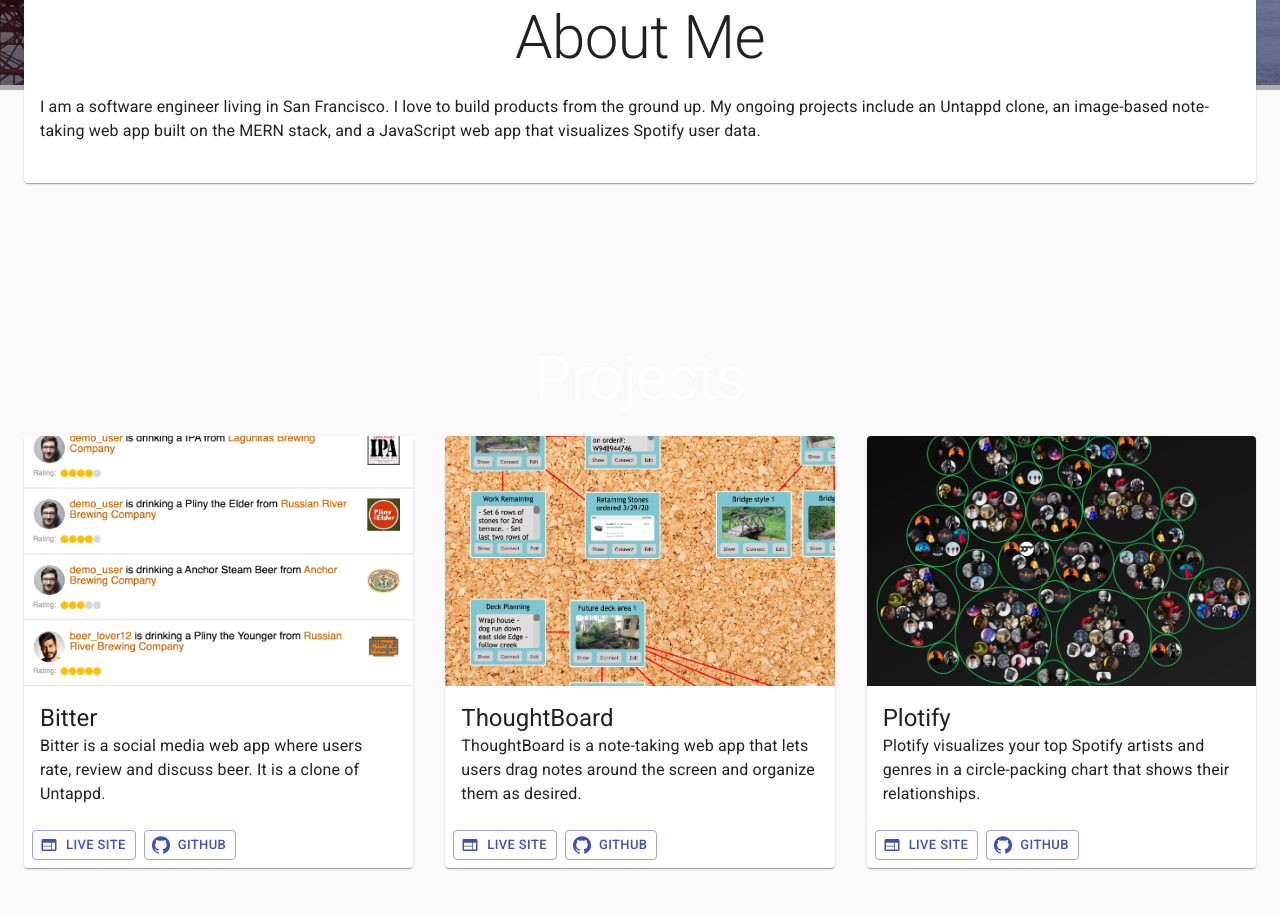
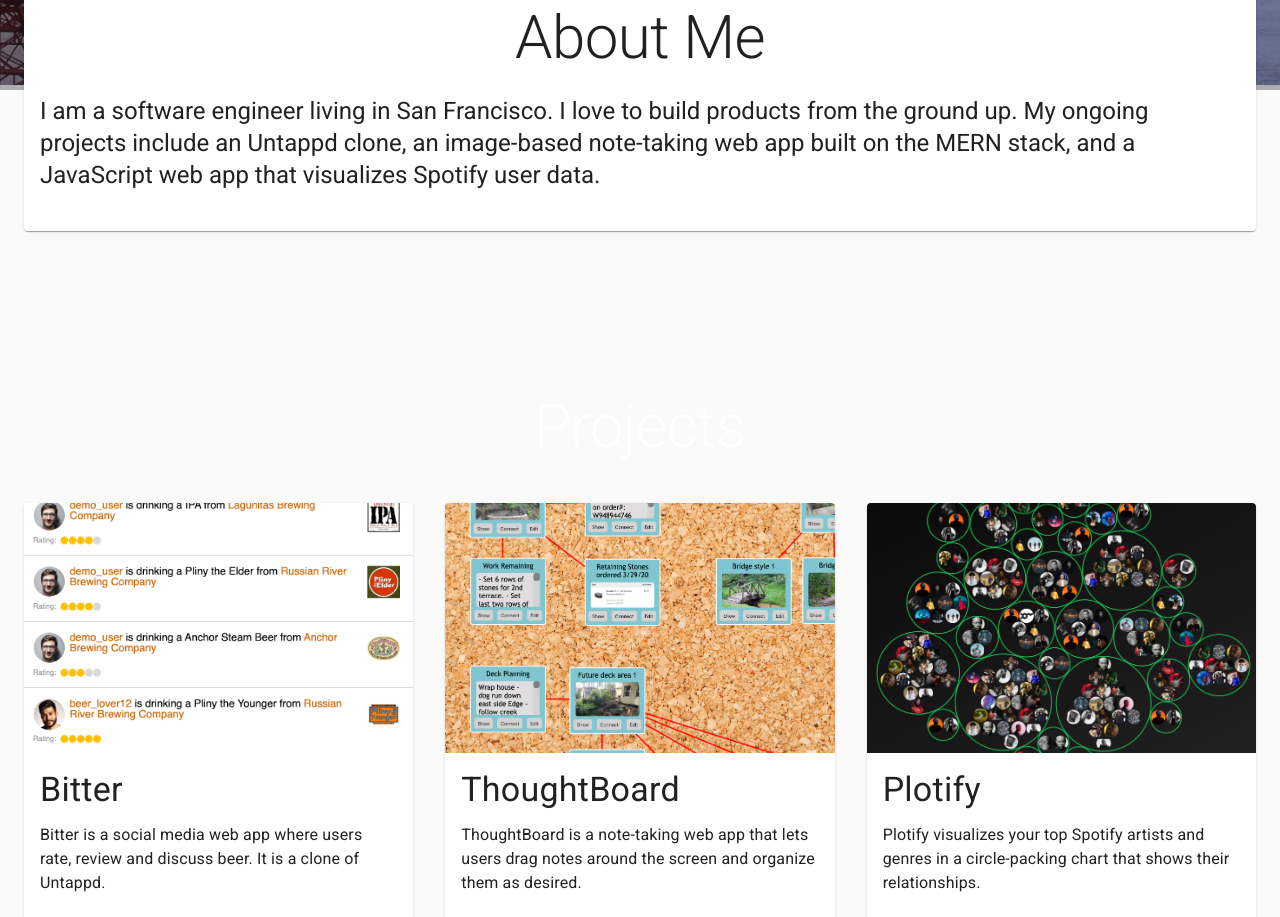
Before and after one commit to larrypsmith/larrypsmith.github.io, a React (Create React App) app: page / in a window 1280 px wide. Shown: the part 715-1632 px from the top of the page. Before the commit the page ends 1599 px from the top, so only its background shows below. Built offline with nearby package versions, Linux system fonts and the light colour scheme.

Commit message:
Make minor styling changes

```diff
--- a/src/components/AboutMe.jsx
+++ b/src/components/AboutMe.jsx
@@ -42,7 +42,7 @@
           </Typography>
 
           <Typography
-            variant="body1"
+            variant="h5"
             paragraph
             >
             I am a software engineer living in San Francisco.
--- a/src/components/App.js
+++ b/src/components/App.js
@@ -27,10 +27,10 @@
       <Container maxWidth="lg">
         <Greeting />
         <Grid container className={classes.gridContainer}>
-          <Grid item xs={12}>
+          <Grid item>
             <AboutMe />
           </Grid>
-          <Grid item xs={12}>
+          <Grid item>
             <ProjectList />
           </Grid>
         </Grid>
--- a/src/components/Project.jsx
+++ b/src/components/Project.jsx
@@ -22,7 +22,7 @@
       </CardActionArea>
     </Link>
     <CardContent>
-      <Typography variant="h5">
+      <Typography variant="h4" gutterBottom>
         {title}
       </Typography>
       <Typography variant="body1">
@@ -36,7 +36,7 @@
           variant="outlined"
           size="small"
           startIcon={<WebIcon />}
-        >
+          >
           Live Site
         </Button>
       </Link>
@@ -46,7 +46,7 @@
           variant="outlined"
           size="small"
           startIcon={<GitHubIcon />}
-        >
+          >
           GitHub
         </Button>
       </Link>
--- a/src/components/ProjectList.jsx
+++ b/src/components/ProjectList.jsx
@@ -7,7 +7,8 @@
 
 const useStyles = makeStyles(theme => ({
   header: {
-    color: theme.palette.primary.contrastText
+    color: theme.palette.primary.contrastText,
+    marginBottom: theme.spacing(5)
   }
 }))
 
```
